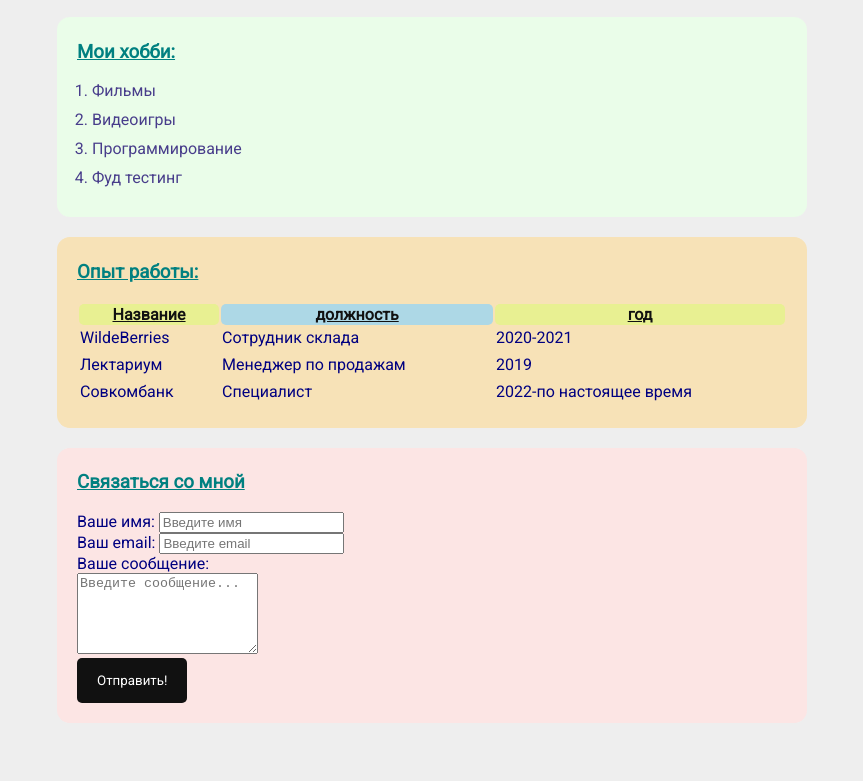
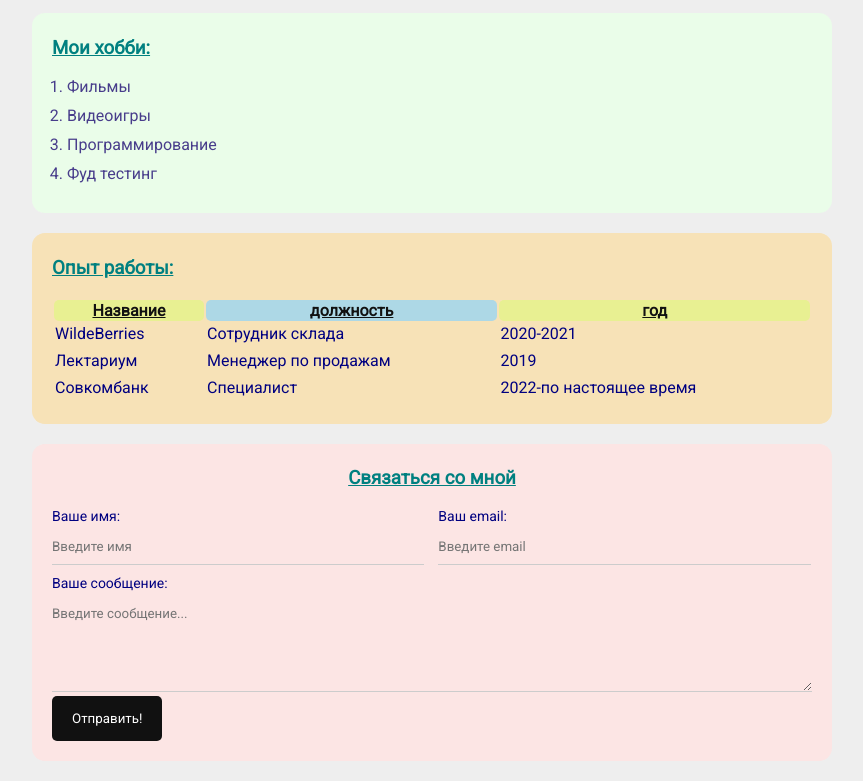
Before and after one commit to JakovlevMA/Resume, a plain HTML site: page index.html in a window 1280 px wide. Shown: the part 570-1351 px from the top of the page, without its empty margins (208-1071 px from the left). Before the commit the page ends 1313 px from the top, so only its background shows below. Drawn offline with Linux system fonts and the light colour scheme.

Commit message:
patch 1.0

```diff
--- a/index.html
+++ b/index.html
@@ -77,19 +77,20 @@
 </div>
 
 <div class="card massage">
-<h3> Связаться со мной </h3>
-<form>
-    <div>
+<form class="form">
+    <h3> Связаться со мной </h3>
+    <div class="form-row">
+    <div class="form-group">
         <label for="text"> Ваше имя:</label>
         <input type="text" id="text" placeholder="Введите имя">
     </div>
-    <div>
+    <div class="form-group">
         <label for="email"> Ваш email:</label>
         <input type="email" id="email" placeholder="Введите email">
     </div>
-    <div>
+    </div>
+    <div class="form-group">
         <label for="massage"> Ваше сообщение:</label>
-        <br>
         <textarea name="massage" id="massage" cols="20" rows="5" placeholder="Введите сообщение..."></textarea>
     </div>
     <button type="submit" class="btn"> Отправить! </button>
--- a/styles.css
+++ b/styles.css
@@ -33,6 +33,7 @@ body {
     background: #e8f092;
     margin-top: 20px;
 }
+
 .site {
     background: #e1ceed;
 }
@@ -44,12 +45,15 @@ body {
 }
 
 .container {
-    max-width: 750px;
+    max-width: 800px;
     margin: auto;
     padding-top: 20px;
 }
 .AvaS {
     border-radius: 25px;
+    border-top: 200px;
+    display: block;
+    margin: auto;
 }
 
 a {
@@ -110,3 +114,48 @@ a:active {
     color: darkslateblue;
     margin-left: 15px;
 }
+
+.form h3 {
+    text-align: center;
+}
+
+.form-group label {
+    display: block;
+    font-size: 14px;
+}
+.form-group input, .form-group textarea {
+    width: 100%;
+    box-sizing: border-box;
+    border: none;
+    background: transparent;
+    border-bottom: 1px solid #ccc;
+    color: #000;
+    padding: 15px 0 10px;
+    outline: none;
+    font-family: inherit;
+}
+.form-row .form-group{
+    display: inline-block;
+    margin-right: 10px;
+    width: 49%;
+}
+
+.form-row {
+    margin-bottom: 10px;
+}
+
+.form-row, .form-group:last-child {
+    margin-right: 0;
+
+}
+
+@media (max-width: 752px) {
+    .form-row {
+        display: block;
+    }
+    .form-row .form-group {
+        width: 100%;
+        margin-right: 0;
+        margin-bottom: 10px;
+    }
+}
```
